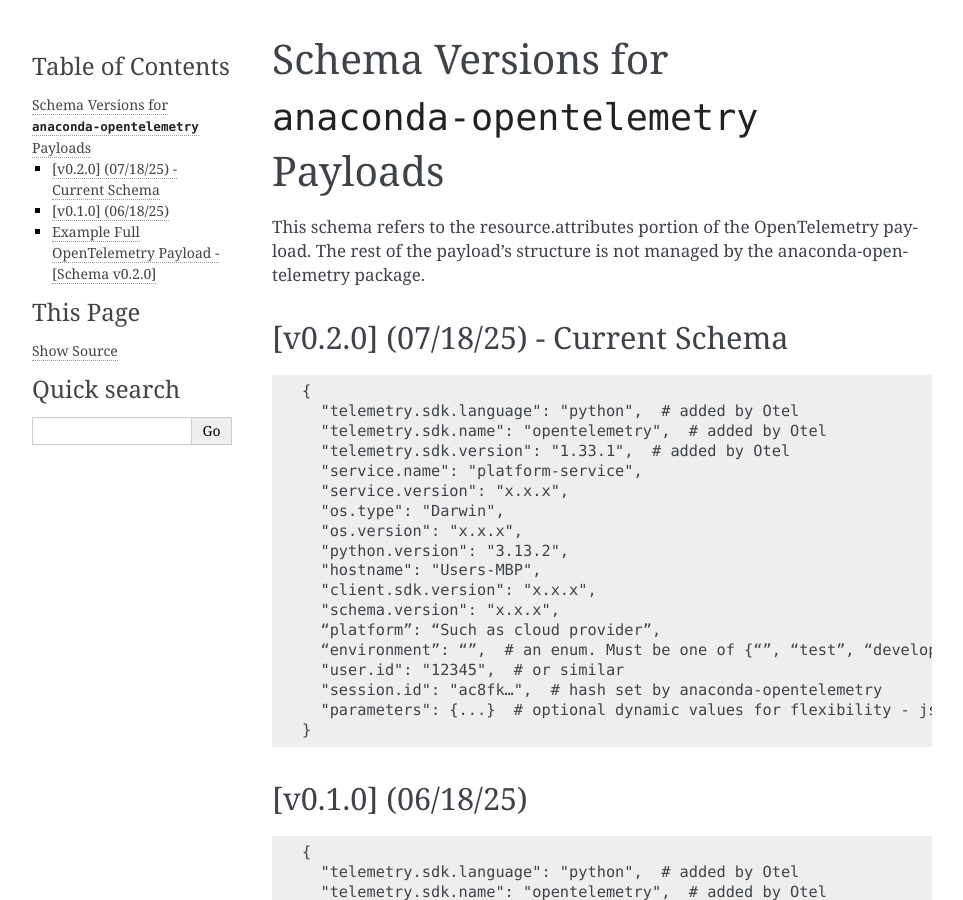
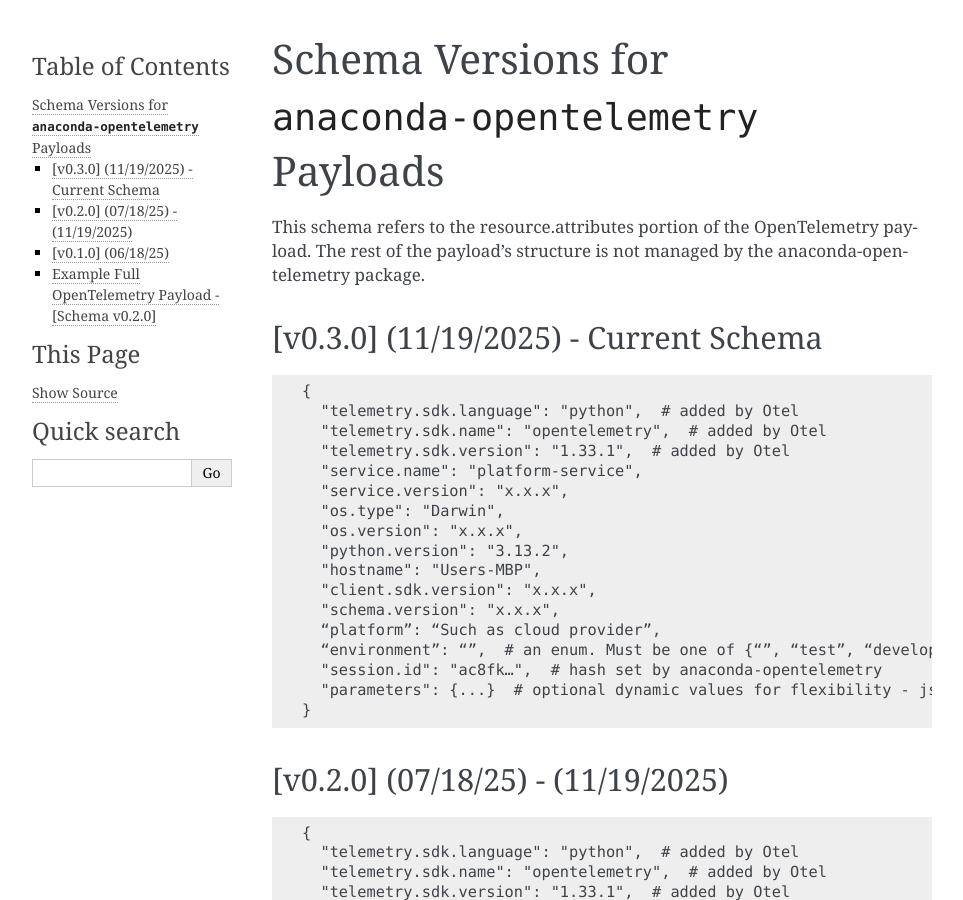
Before and after one commit to anaconda/anaconda-otel-python, a Sphinx documentation site: the page built from docs/source/schema-versions.md, in a window 1280 px wide and 900 px high. Shown: the whole window, without its empty margins (148-1111 px from the left). Built offline with Sphinx 7.4.7, drawn with Linux system fonts in a browser that asks for light colours; pages that are not in the unit, such as notebooks, are missing from menus.

Commit message:
updates for stored user.id

````diff
--- a/anaconda_opentelemetry/__version__.py
+++ b/anaconda_opentelemetry/__version__.py
@@ -6,4 +6,4 @@
 
 # DO NOT Change the __SDK_VERSION__ line!!! MUST be "0.0.0.devbuild"!!
 __SDK_VERSION__ = "0.0.0.devbuild"
-__TELEMETRY_SCHEMA_VERSION__ = "0.2.0"
+__TELEMETRY_SCHEMA_VERSION__ = "0.3.0"
--- a/docs/source/schema-versions.md
+++ b/docs/source/schema-versions.md
@@ -1,7 +1,28 @@
 # Schema Versions for `anaconda-opentelemetry` Payloads
 This schema refers to the resource.attributes portion of the OpenTelemetry payload. The rest of the payload's structure is not managed by the anaconda-opentelemetry package.
 
-## [v0.2.0] (07/18/25) - Current Schema
+## [v0.3.0] (11/19/2025) - Current Schema
+```
+{
+  "telemetry.sdk.language": "python",  # added by Otel
+  "telemetry.sdk.name": "opentelemetry",  # added by Otel
+  "telemetry.sdk.version": "1.33.1",  # added by Otel
+  "service.name": "platform-service",
+  "service.version": "x.x.x",
+  "os.type": "Darwin",
+  "os.version": "x.x.x",
+  "python.version": "3.13.2",
+  "hostname": "Users-MBP",
+  "client.sdk.version": "x.x.x",
+  "schema.version": "x.x.x",
+  “platform”: “Such as cloud provider”,
+  “environment”: “”,  # an enum. Must be one of {“”, “test”, “development”, “staging”, “production”}
+  "session.id": "ac8fk…",  # hash set by anaconda-opentelemetry
+  "parameters": {...}  # optional dynamic values for flexibility - json object of key value pairs
+}
+```
+
+## [v0.2.0] (07/18/25) - (11/19/2025)
 ```
 {
   "telemetry.sdk.language": "python",  # added by Otel
````
Also changed, not shown: 2 other files.
